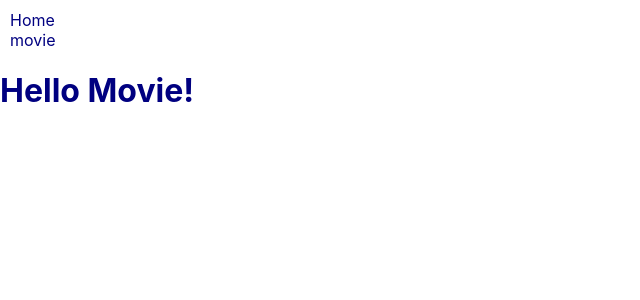
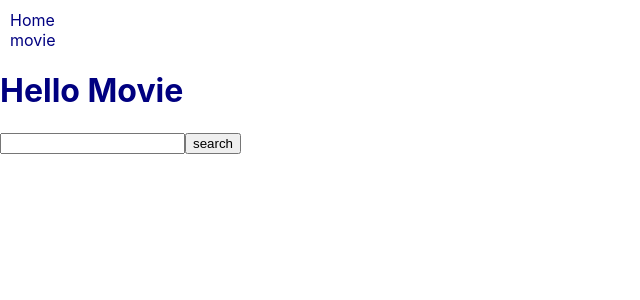
Before and after one commit to dlwnsgml0328/next-playground, a Next.js app: page /movie in a window 1280 px wide. Shown: the top 300 px of the page, without its empty margins (0-640 px from the left). Built offline with nearby package versions, Linux system fonts and the light colour scheme.

Commit message:
[feat] Add dynamic routing logic for movie page

```diff
--- a/next.config.js
+++ b/next.config.js
@@ -1,7 +1,10 @@
 /** @type {import('next').NextConfig} */
 const nextConfig = {
-  reactStrictMode: true,
+  reactStrictMode: false,
   swcMinify: true,
-}
+  compiler: {
+    styledComponents: true,
+  },
+};
 
-module.exports = nextConfig
+module.exports = nextConfig;
--- a/src/pages/_document.tsx
+++ b/src/pages/_document.tsx
@@ -1,16 +1,18 @@
 import Document, { Html, Head, Main, NextScript, DocumentContext } from 'next/document';
+import { ServerStyleSheet } from 'styled-components';
 
-import { ServerStyleSheet } from 'styled-components';
 class MyDocument extends Document {
   static async getInitialProps(ctx: DocumentContext) {
     const sheet = new ServerStyleSheet();
     const originalRenderPage = ctx.renderPage;
+
     try {
       ctx.renderPage = () =>
         originalRenderPage({
           enhanceApp: (App: any) => (props: any) =>
             sheet.collectStyles(<App {...props} />),
         });
+
       const initialProps = await Document.getInitialProps(ctx);
       return {
         ...initialProps,
@@ -25,12 +27,13 @@ class MyDocument extends Document {
       sheet.seal();
     }
   }
+
   render() {
     return (
       <Html lang="ko">
         <Head>
-          <meta name="title" content="Eazel Migration Dev" />
-          <meta name="description" content="Eazel Migration Dev client" />
+          <meta name="title" content="Next Playground" />
+          <meta name="description" content="Play with Next.js framework!" />
         </Head>
         <body>
           <Main />
@@ -40,4 +43,5 @@ class MyDocument extends Document {
     );
   }
 }
+
 export default MyDocument;
--- a/src/pages/index.tsx
+++ b/src/pages/index.tsx
@@ -6,6 +6,7 @@ const Home: NextPage = () => {
     <>
       <Head>
         <title>Next Playground Home</title>
+        <meta name="title" content="Next Playground Home" />
         <meta name="description" content="Next Playground Home" />
       </Head>
       <div>
--- a/src/pages/movie/index.tsx
+++ b/src/pages/movie/index.tsx
@@ -1,7 +1,17 @@
 import Head from 'next/head';
-import React from 'react';
+import React, { useCallback, useState } from 'react';
 
 const Movie = () => {
+  const [input, setInput] = useState('');
+
+  const onSubmit = useCallback(
+    (e: React.FormEvent<HTMLFormElement>) => {
+      e.preventDefault();
+
+      location.href = `/movie/${input}`;
+    },
+    [input]
+  );
   return (
     <>
       <Head>
@@ -10,7 +20,12 @@ const Movie = () => {
       </Head>
 
       <div>
-        <h1>Hello Movie!</h1>
+        <h1>Hello Movie</h1>
+        <form onSubmit={onSubmit}>
+          <input type="search" value={input} onChange={(e) => setInput(e.target.value)} />
+
+          <input type="submit" value="search" />
+        </form>
       </div>
     </>
   );
```
Also changed, not shown: src/pages/movie/[name].tsx (added, +23 -0 lines).
